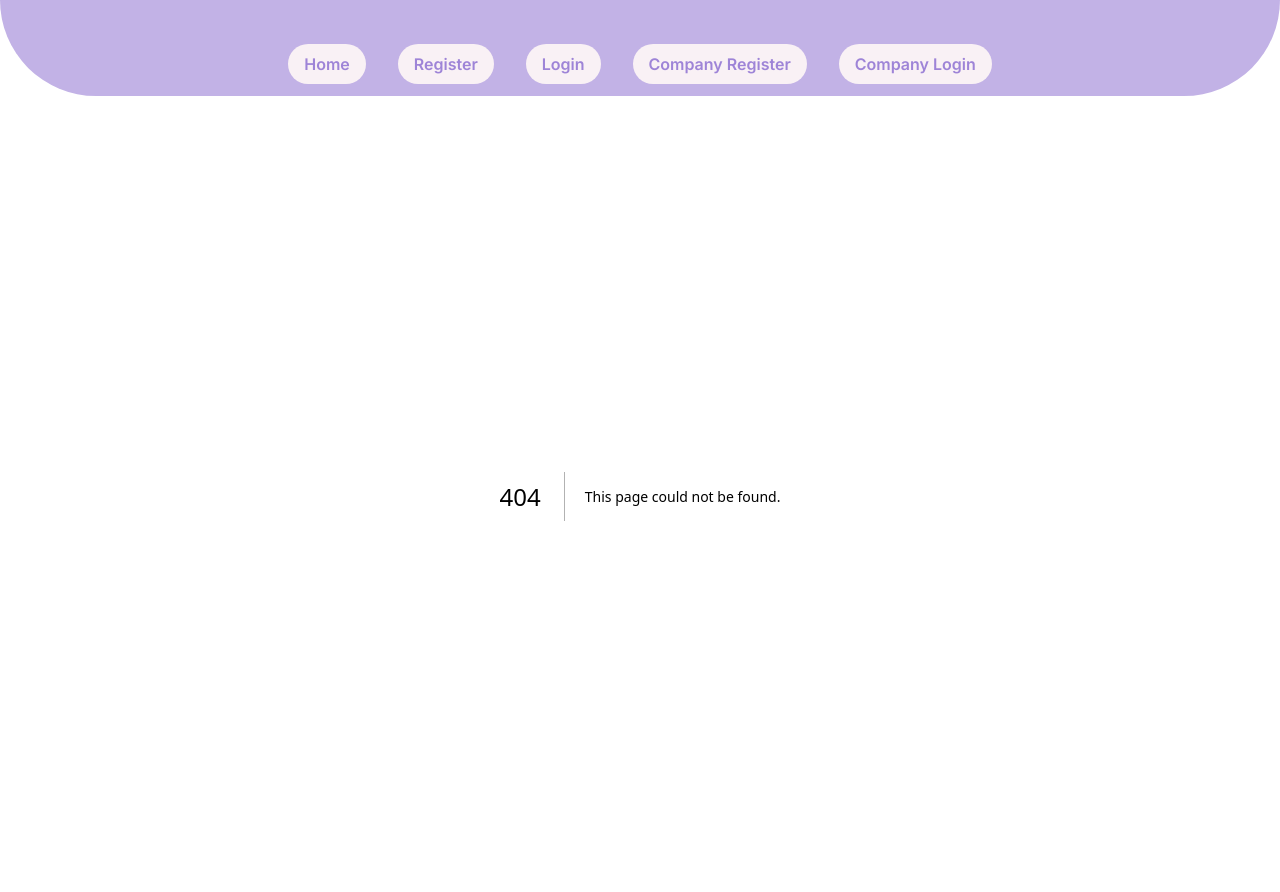
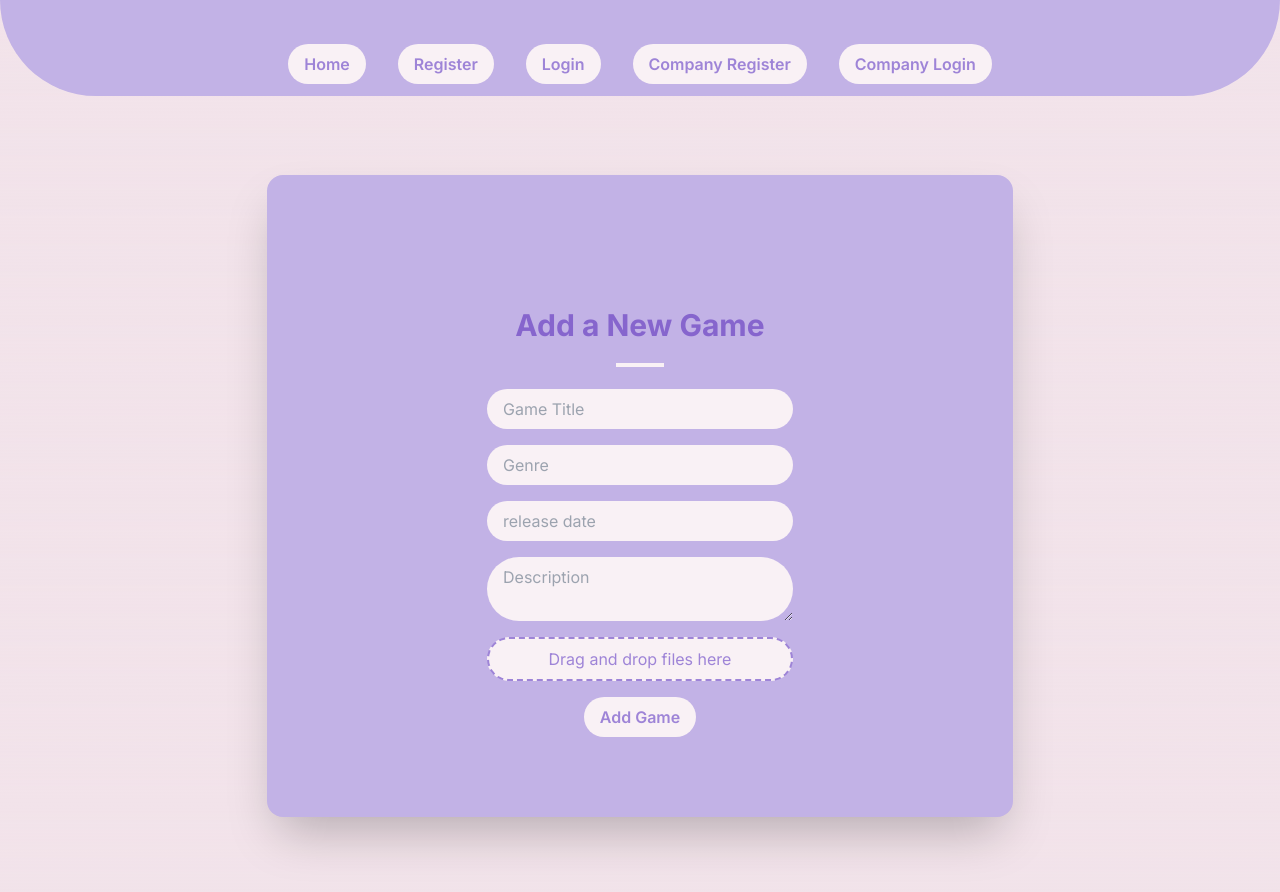
Before and after one commit to edikiuspy/Vote, a Next.js app: page /game_addition in a window 1280 px wide. Before the commit this address had no page. Shown: the top 892 px of the page. Built offline with nearby package versions, Linux system fonts and the light colour scheme.

Commit message:
game addition page

```diff
--- /dev/null
+++ b/src/app/game_addition/page.jsx
@@ -0,0 +1,98 @@
+"use client";
+
+import { useRouter } from 'next/navigation';
+import { useState } from 'react';
+
+const AddGame = () => {
+  const router = useRouter();
+
+  const handleRegisterClick = () => {
+    router.push('/register');
+  };
+
+  const [title, setTitle] = useState("");
+  const [genre, setGenre] = useState("");
+  const [description, setDescription] = useState("");
+
+  function handleAddGameClick() {
+    fetch(`http://localhost:3000/api/games`, {
+      method: "POST",
+      headers: {
+        "Content-Type": "application/json",
+      },
+      body: JSON.stringify({ title, genre, description }),
+    });
+  };
+
+  function handleFileDrop(e) {
+    e.preventDefault();
+    const file = e.dataTransfer.files[0];
+    const formData = new FormData();
+    formData.append("file", file);
+    fetch(`http://localhost:3000/api/games`, {
+      method: "POST",
+      body: formData,
+    });
+  }
+
+  return (
+    <div className="w-full h-full">
+      <main className="flex flex-col items-center justify-center w-full flex-1 px-20 text-center h-full">
+        <div className="rounded-2xl justify-center bg-accent2 shadow-2xl flex flex-row w-2/3 max-w-4xl">
+          <div className="w-3/5 py-20 p-5">
+            <h2 className="text-3xl font-bold mb-2 text-accent py-3 my-10">Add a New Game</h2>
+            <div className="border-2 border-bg mb-4 w-12 inline-block"></div>
+            <form className="flex py-13 flex-col items-center">
+              <input
+                type="text"
+                placeholder="Game Title"
+                className="w-3/4 bg-bg text-accent1 py-2 px-4 rounded-full mb-4 outline-none max-w-xl"
+                onChange={e => setTitle(e.target.value)}
+              />
+              <input
+                type="text"
+                placeholder="Genre"
+                className="w-3/4 bg-bg text-accent1 py-2 px-4 rounded-full mb-4 outline-none"
+                onChange={e => setGenre(e.target.value)}
+              />
+              <input
+                type="text"
+                placeholder="release date"
+                className="w-3/4 bg-bg text-accent1 py-2 px-4 rounded-full mb-4 outline-none"
+                onChange={e => setDescription(e.target.value)}
+              />
+              <textarea
+                placeholder="Description"
+                className="w-3/4 bg-bg text-accent1 py-2 px-4 rounded-full mb-4 outline-none"
+                onChange={e => setDescription(e.target.value)}
+              />
+
+              <div
+                className="w-3/4 bg-bg text-accent1 py-2 px-4 rounded-full mb-4 outline-none border-dashed border-2 border-accent1"
+                onDragOver={e => e.preventDefault()}
+                onDrop={handleFileDrop}
+              >
+                Drag and drop files here
+              </div>
+
+              <button
+                type="button"
+                className="bg-bg text-accent1 py-2 px-4 rounded-full inline-block font-semibold hover:bg-accent hover:text-bg"
+                onClick={handleAddGameClick}
+              >
+                Add Game
+              </button>
+
+
+
+
+            </form>
+          </div>
+
+        </div>
+      </main>
+    </div>
+  );
+};
+
+export default AddGame;
```
